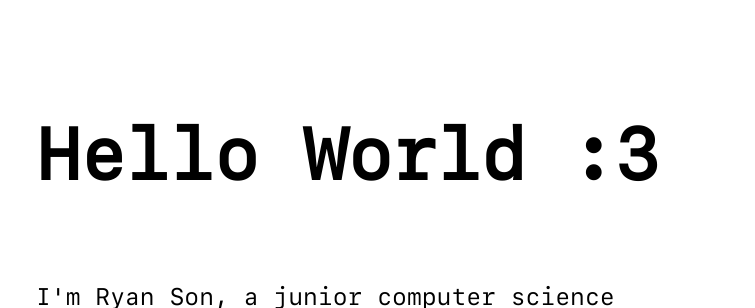
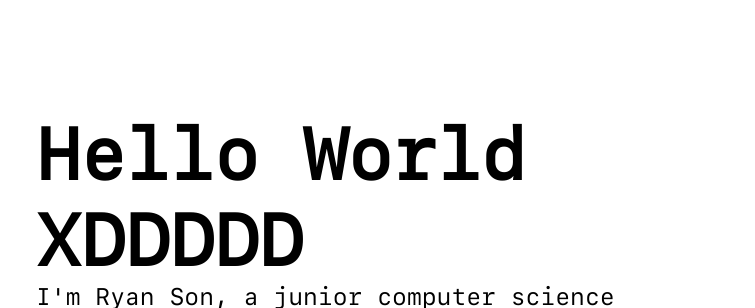
Before and after one commit to CSCE412F22/cloud-site, a plain HTML site: page index.html in a window 1280 px wide. Shown: the top 308 px of the page, 324-1079 px from the left. Drawn offline with Linux system fonts and the light colour scheme; grey boxes are pictures that could not be loaded.

Commit message:
XDDDDDDD

```diff
--- a/index.html
+++ b/index.html
@@ -27,7 +27,7 @@
 
             <div class="index-landing">
                 <h1 id="howdy">
-                    <b>Hello World :3 <span class="blinking-cursor" style="margin-left:-50px;">&#9122;</span></b>
+                    <b>Hello World XDDDDD <span class="blinking-cursor" style="margin-left:-50px;">&#9122;</span></b>
                 </h1>
 
                 <div id="bodytext">
```
